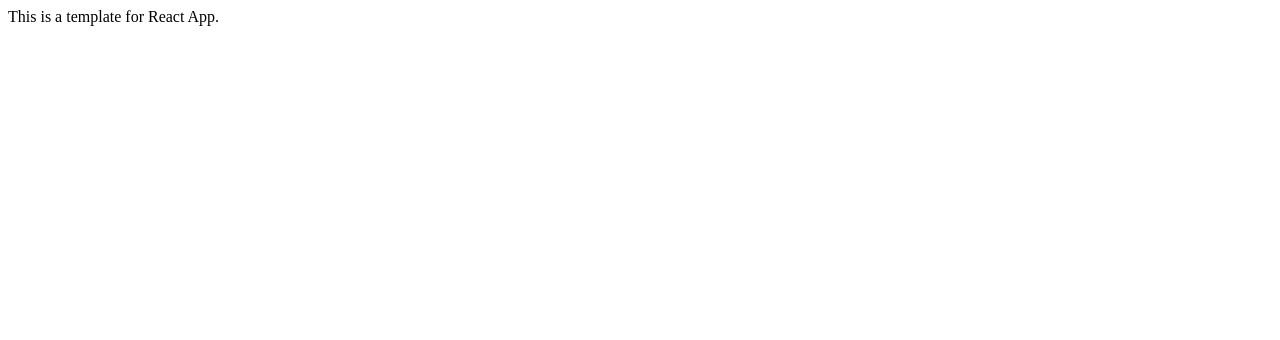
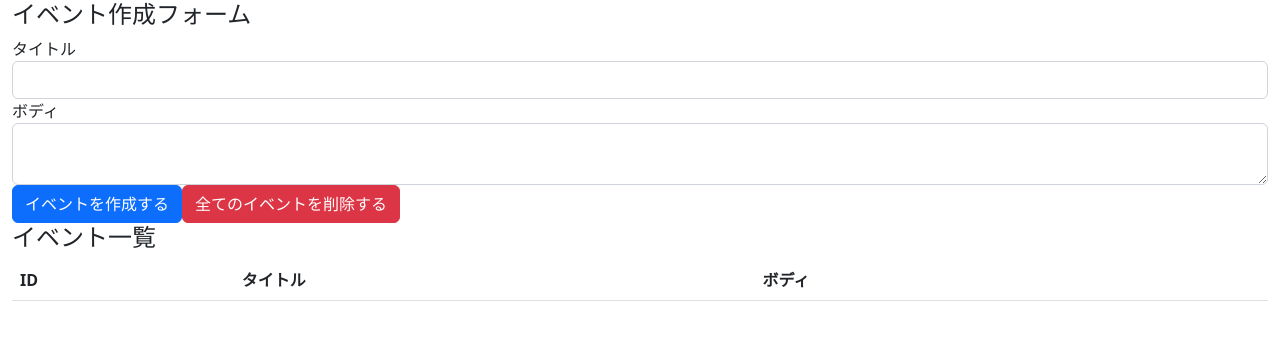
Before and after one commit to yokkepp/react-hooks-practice, a React (Create React App) app: page / in a window 1280 px wide. Shown: the top 340 px of the page. Built offline with nearby package versions, Linux system fonts and the light colour scheme.

Commit message:
create event form and event table with bootstap

```diff
--- a/package.json
+++ b/package.json
@@ -6,6 +6,7 @@
     "@testing-library/jest-dom": "^5.16.5",
     "@testing-library/react": "^13.4.0",
     "@testing-library/user-event": "^13.5.0",
+    "bootstrap": "^5.2.3",
     "react": "^18.2.0",
     "react-dom": "^18.2.0",
     "react-scripts": "5.0.1",
--- a/src/App.js
+++ /dev/null
@@ -1,5 +0,0 @@
-const App = () => {
-  return <div>This is a template for React App.</div>;
-};
-
-export default App;
--- /dev/null
+++ b/src/components/App.js
@@ -0,0 +1,39 @@
+import "bootstrap/dist/css/bootstrap.min.css";
+
+const App = () => {
+  return (
+    <>
+      <div className="container-fluid">
+        <h4>イベント作成フォーム</h4>
+        <form>
+          <div className="form-group">
+            <label htmlFor="formEventTitle">タイトル</label>
+            <input className="form-control" id="formEventTitle"></input>
+          </div>
+        </form>
+        <form>
+          <div className="form-group">
+            <label htmlFor="formEventTitle">ボディ</label>
+            <textarea className="form-control" id="formEventTitle"></textarea>
+          </div>
+        </form>
+        <button className="btn btn-primary">イベントを作成する</button>
+        <button className="btn btn-danger">全てのイベントを削除する</button>
+        <h4>イベント一覧</h4>
+        <table className="table table-hover">
+          <thead>
+            <tr>
+              <th>ID</th>
+              <th>タイトル</th>
+              <th>ボディ</th>
+              <th></th>
+            </tr>
+          </thead>
+          <tbody></tbody>
+        </table>
+      </div>
+    </>
+  );
+};
+
+export default App;
--- a/src/index.js
+++ b/src/index.js
@@ -1,10 +1,6 @@
 import React from "react";
 import ReactDOM from "react-dom/client";
-import App from "./App";
+import App from "./components/App";
 
 const root = ReactDOM.createRoot(document.getElementById("root"));
-root.render(
-  <React.StrictMode>
-    <App />
-  </React.StrictMode>
-);
+root.render(<App />);
```
Also changed, not shown: 1 other file (tests, documents, lock files or other folders).
